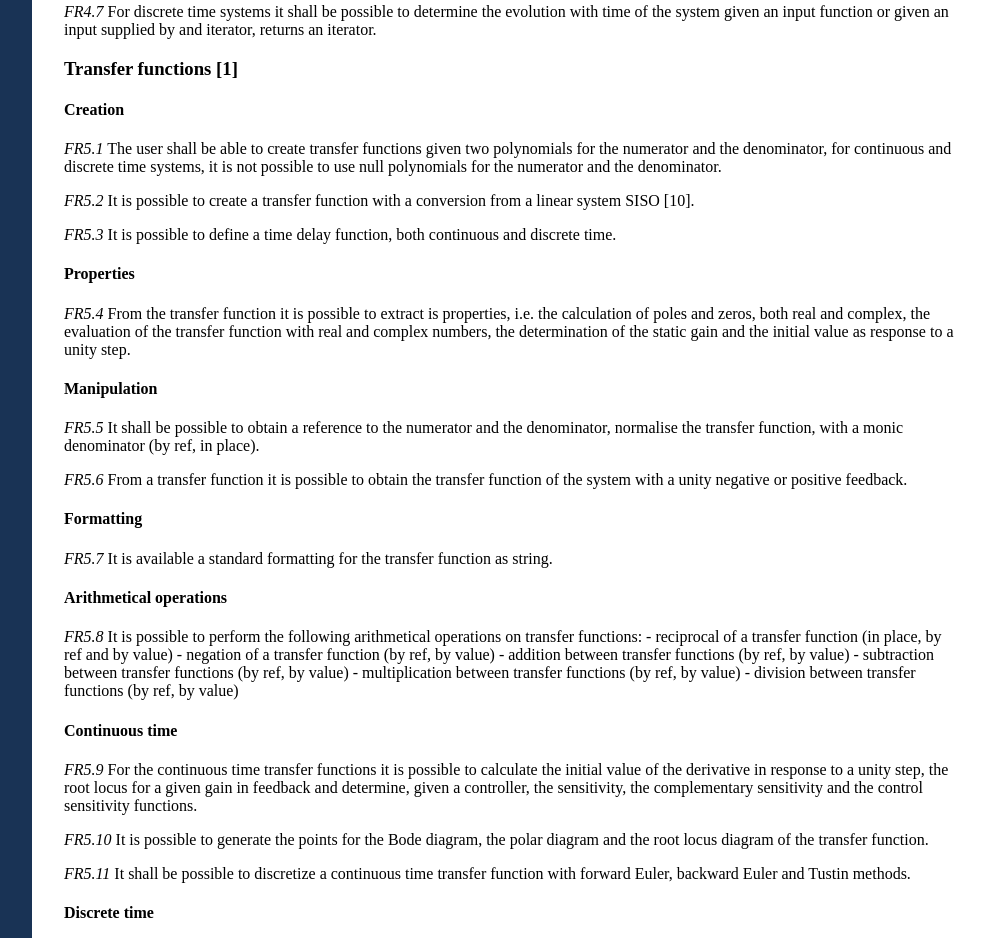
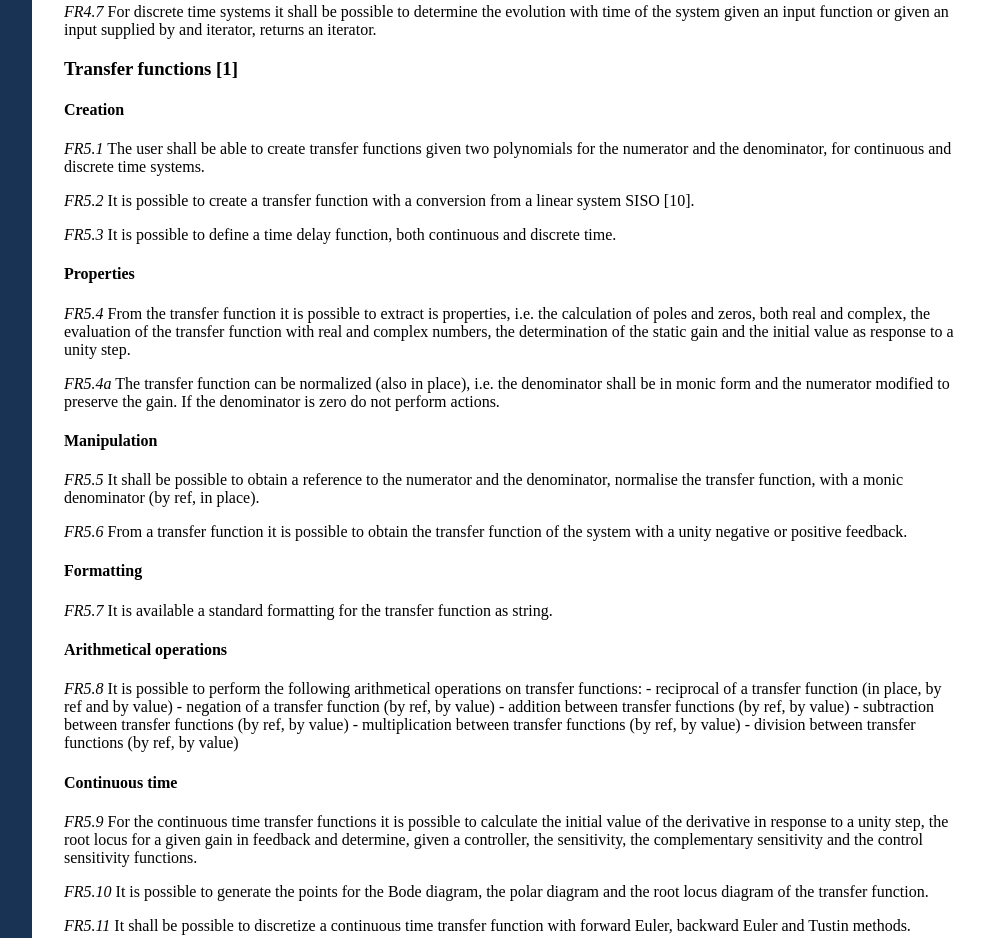
Before and after one commit to yuulive/asdfsdfdfg, a plain HTML site: page design/public/requirements.html in a window 1280 px wide. Shown: the part 2389-3327 px from the top of the page, without its empty margins (288-1273 px from the left). Drawn offline with Linux system fonts and the light colour scheme.

Commit message:
Update FR5.1, add FR5.4a
Ref: #11.

```diff
--- a/design/public/requirements.html
+++ b/design/public/requirements.html
@@ -108,11 +108,12 @@
         <p><em>FR4.7</em> For discrete time systems it shall be possible to determine the evolution with time of the system given an input function or given an input supplied by and iterator, returns an iterator.</p>
         <h3 id="transfer-functions-1">Transfer functions [1]</h3>
         <h4 id="creation">Creation</h4>
-        <p><em>FR5.1</em> The user shall be able to create transfer functions given two polynomials for the numerator and the denominator, for continuous and discrete time systems, it is not possible to use null polynomials for the numerator and the denominator.</p>
+        <p><em>FR5.1</em> The user shall be able to create transfer functions given two polynomials for the numerator and the denominator, for continuous and discrete time systems.</p>
         <p><em>FR5.2</em> It is possible to create a transfer function with a conversion from a linear system SISO [10].</p>
         <p><em>FR5.3</em> It is possible to define a time delay function, both continuous and discrete time.</p>
         <h4 id="properties-2">Properties</h4>
         <p><em>FR5.4</em> From the transfer function it is possible to extract is properties, i.e. the calculation of poles and zeros, both real and complex, the evaluation of the transfer function with real and complex numbers, the determination of the static gain and the initial value as response to a unity step.</p>
+        <p><em>FR5.4a</em> The transfer function can be normalized (also in place), i.e. the denominator shall be in monic form and the numerator modified to preserve the gain. If the denominator is zero do not perform actions.</p>
         <h4 id="manipulation">Manipulation</h4>
         <p><em>FR5.5</em> It shall be possible to obtain a reference to the numerator and the denominator, normalise the transfer function, with a monic denominator (by ref, in place).</p>
         <p><em>FR5.6</em> From a transfer function it is possible to obtain the transfer function of the system with a unity negative or positive feedback.</p>
```
Also changed, not shown: 1 other file.
